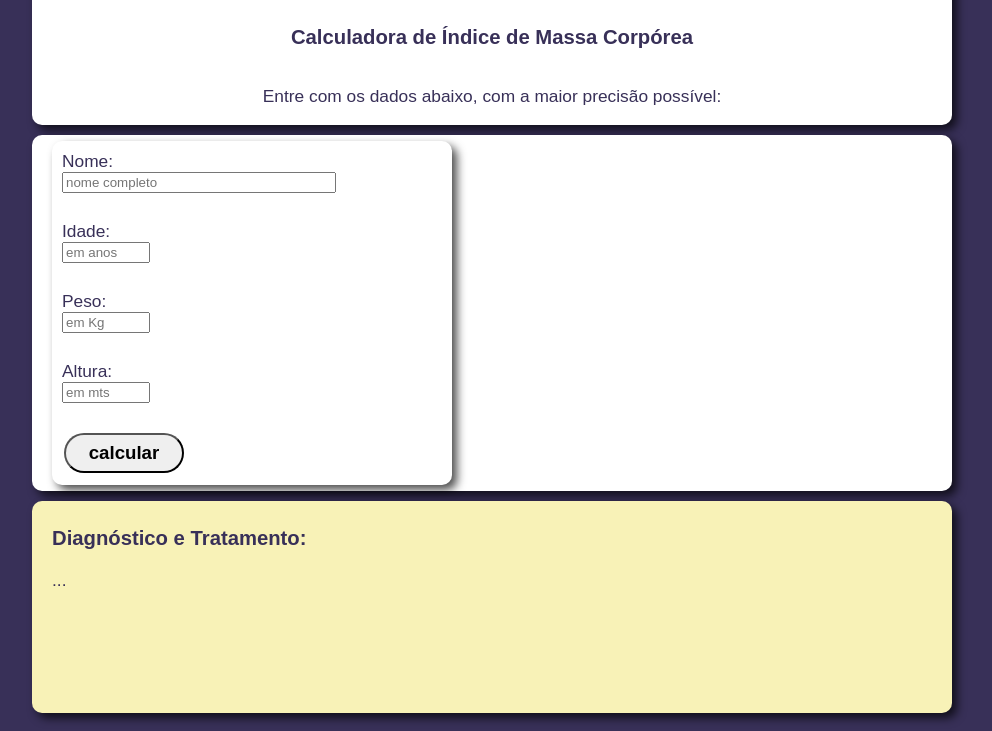
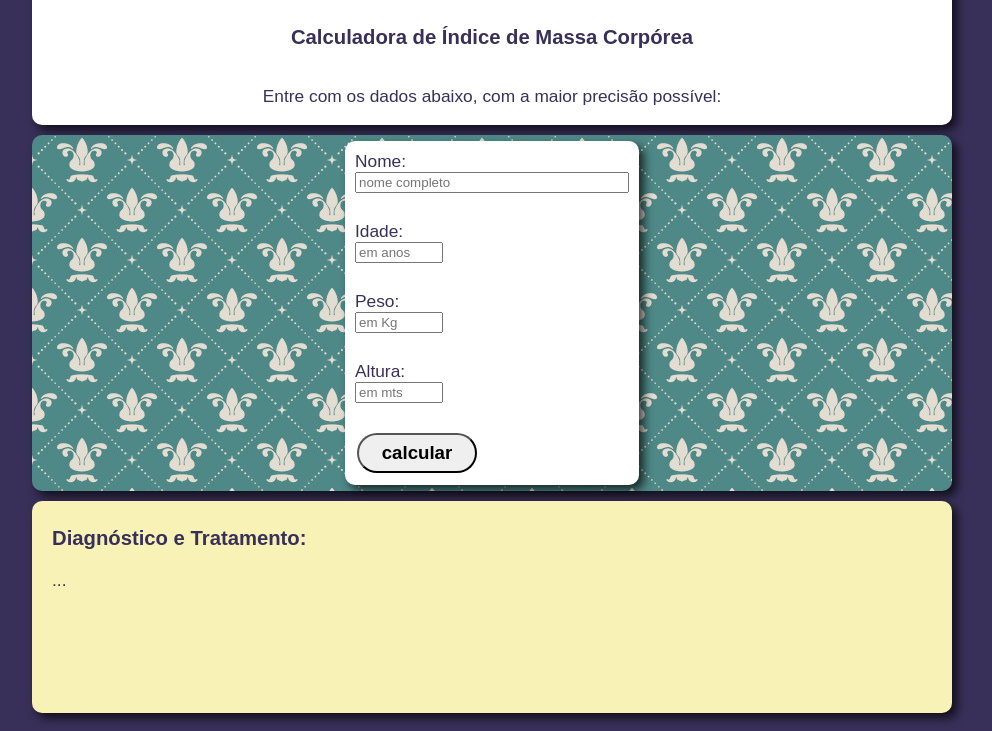
Before and after one commit to RichardGLara/Teste-IMC, a plain HTML site: page index.html in a window 1280 px wide. Shown: the part 105-836 px from the top of the page, without its empty margins (104-1096 px from the left). Drawn offline with Linux system fonts and the light colour scheme.

Commit message:
add image files

```diff
--- a/style.css
+++ b/style.css
@@ -41,7 +41,10 @@ button:hover {
 }
 
 #formulario {
-    background-color: #FFFFFF;
+    /*background-color: #FFFFFF;*/
+    background-image: url(./bg_liz01pq.jpg);
+    display: flex;
+    justify-content: space-around;
     padding: 6px;
     padding-left: 20px;
     padding-right: 20px;
@@ -72,7 +75,7 @@ button:hover {
     display: flex;
     flex-direction: column;
     margin: 10px;
-    max-width: 200px;
+    max-width: 300px;
 }
 
 .inplg {
@@ -86,6 +89,7 @@ button:hover {
 
 .divform {
     max-width: 400px;
+    background-color: white;
     display: flex;
     flex-direction: column;
     align-content: center;
```
Also changed, not shown: bg_liz01pq.jpg (added), bg_liz02pq.jpg (added), bg_liz03pq.jpg (added).
